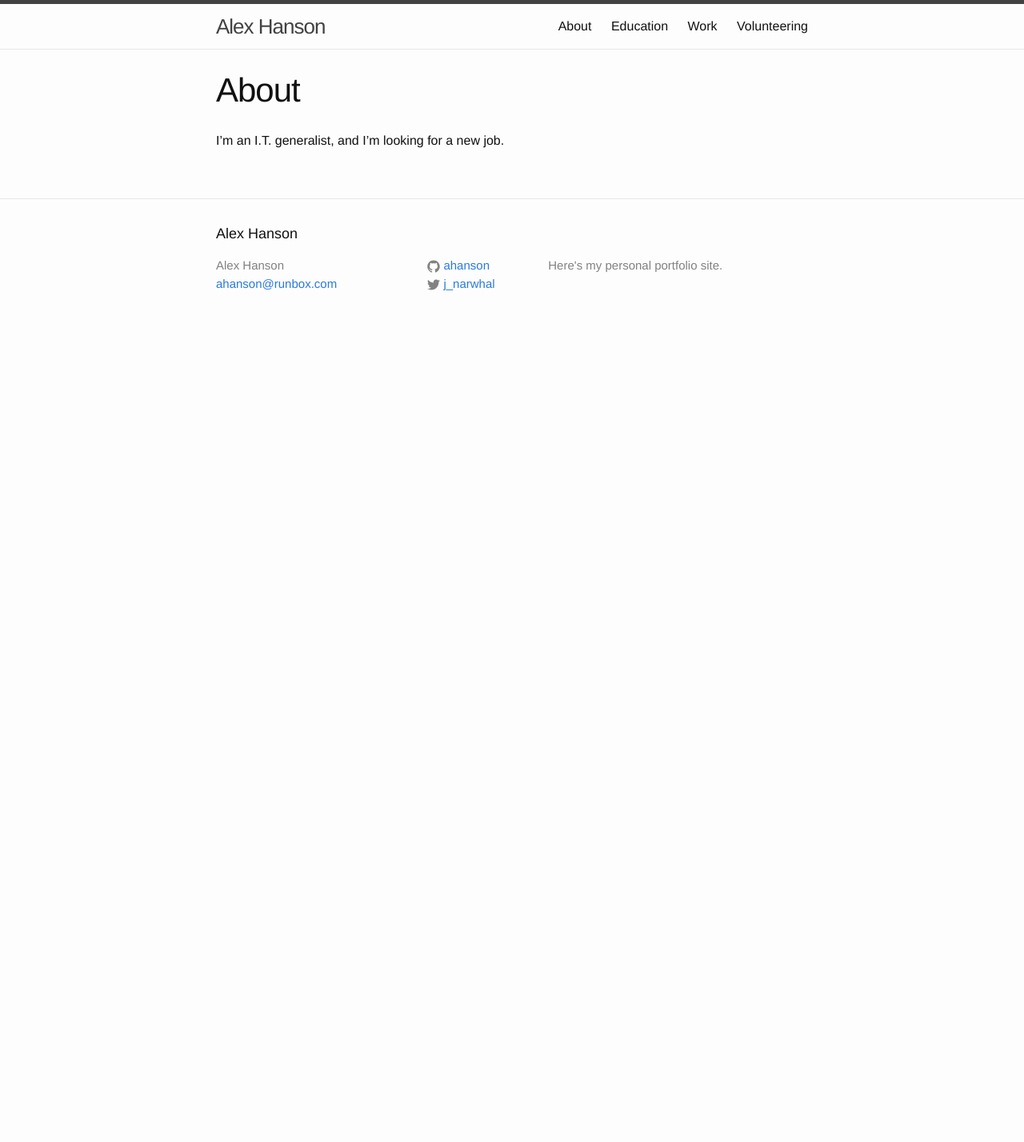
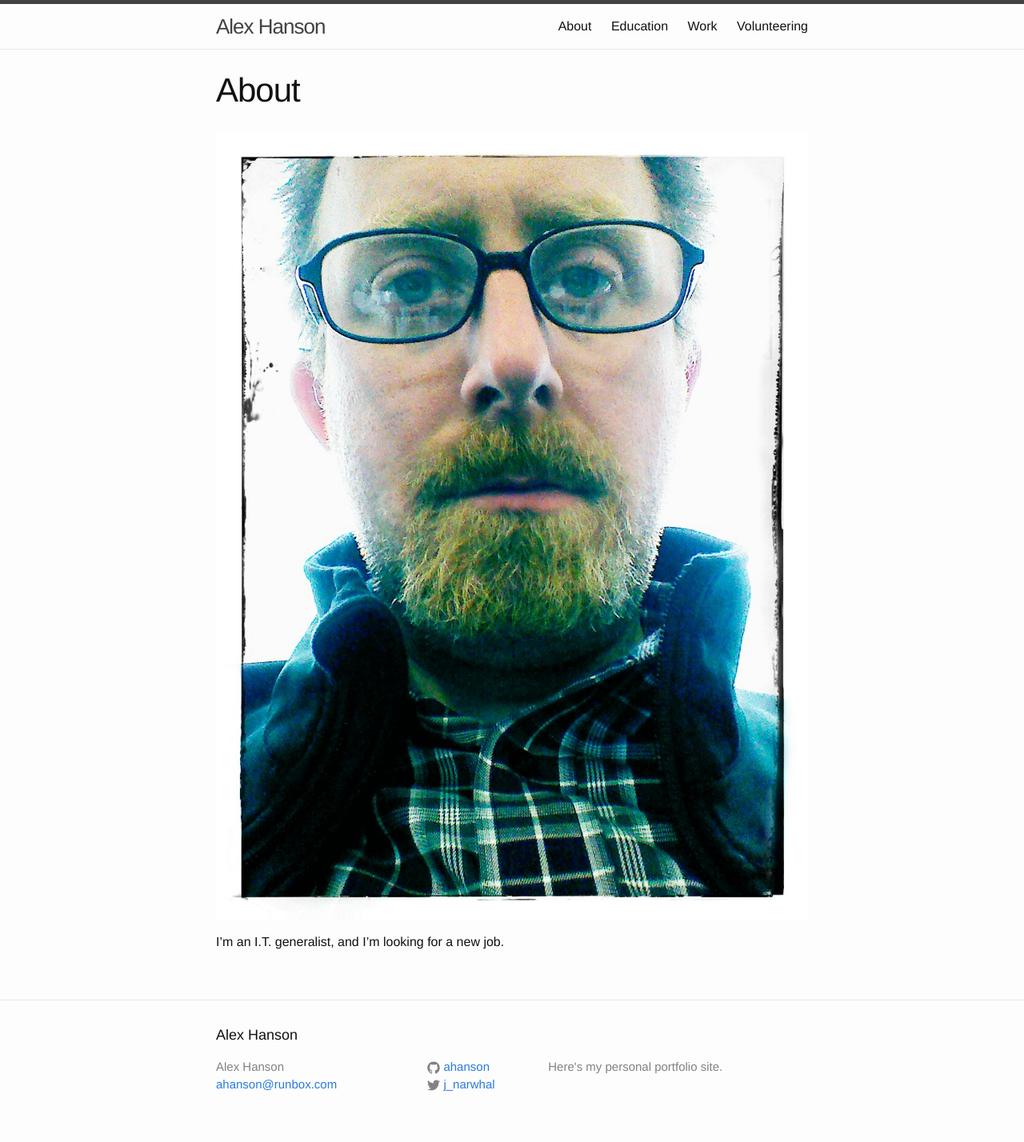
Before and after one commit to ahanson/portfolio-site, a Jekyll site: the page built from about.md, in a window 1280 px wide. Shown: the whole page at 80% size. Built offline with Jekyll 4.4.1, drawn with Linux system fonts in a browser that asks for light colours; before the commit the page ends 900 px from its top, so only the background shows below that.

Commit message:
Added a picture to the about page.

```diff
--- a/about.md
+++ b/about.md
@@ -3,5 +3,6 @@ layout: page
 title: About
 permalink: /about/
 ---
+![me](/images/profile-picture-01.jpg "Alex Hanson")
 
 I'm an I.T. generalist, and I'm looking for a new job.
```
